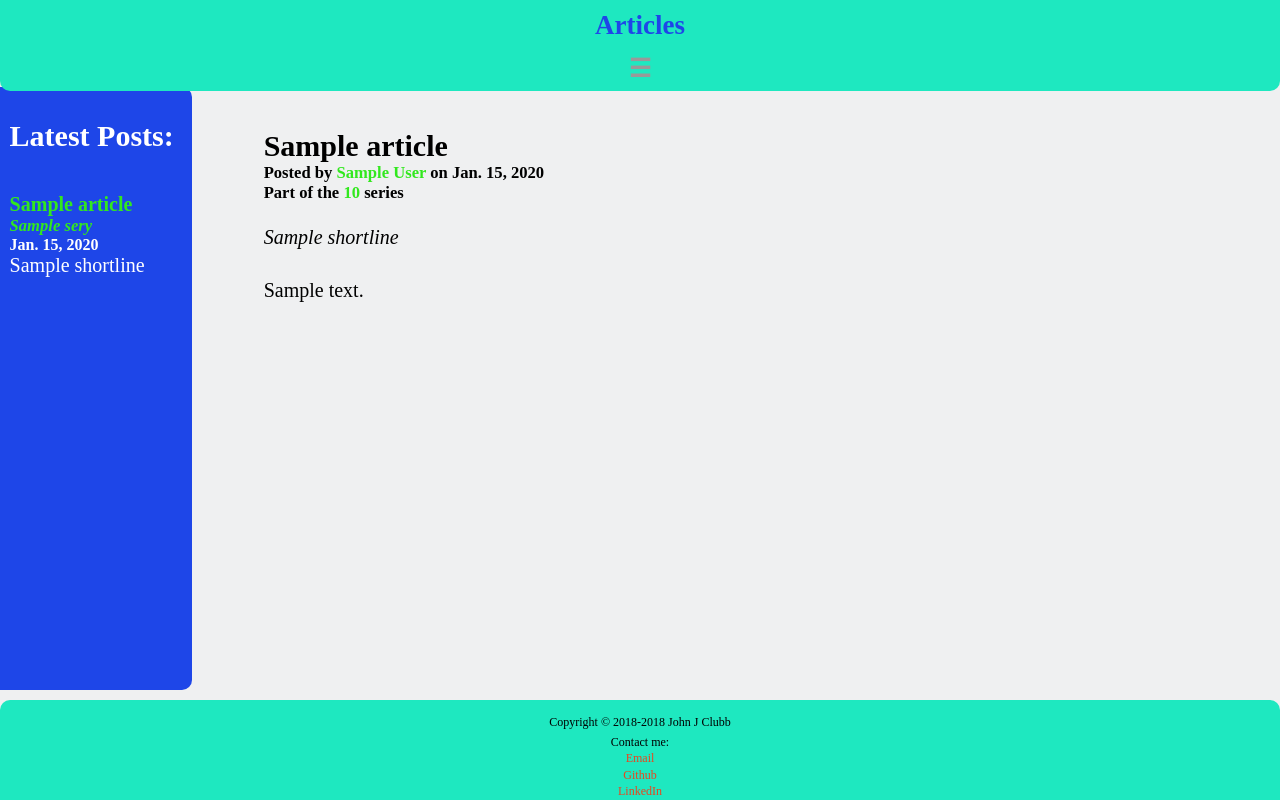
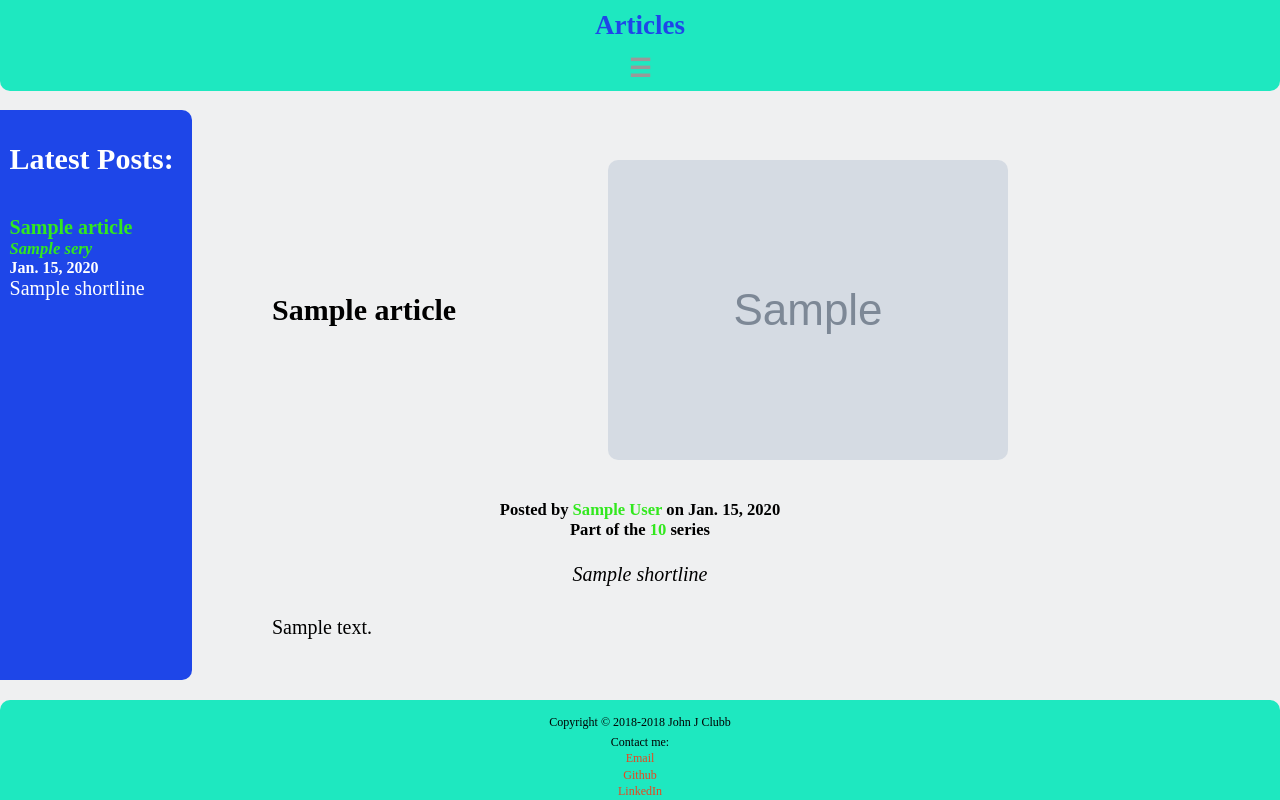
Before and after one commit to JClubb3/johnj.club, a Django app: template articles/templates/articles/article_detail.html in a window 1280 px wide. Run offline with Django 3.2, Linux system fonts and the light colour scheme; the template is opened without the code that fills it: most values are stand-ins (such as "Sample title", 1, 10 or a date in 2020); grey boxes marked "Sample" are stand-in pictures.

Commit message:
Some more styling for article-cards and base.

```diff
--- a/articles/admin.py
+++ b/articles/admin.py
@@ -17,7 +17,7 @@ class SeriesInline(admin.TabularInline):
 @admin.register(Article)
 class ArticleAdmin(admin.ModelAdmin):
     list_display = ('slug', 'series', 'author', 'publish_date', 'date_modified', "enabled")
-    fields = ('title', 'enabled','series', 'shortline', 'author', 'publish_date', 'tags', 'image', 'content')
+    fields = ('title', 'enabled','series', 'shortline', 'author', 'publish_date', 'tags', 'image_raw', 'content')
     filter_horizontal = ['tags']
     list_filter = ('series', 'enabled', 'author', 'publish_date', 'date_modified', 'tags')
     #inlines = [TagInline, SeriesInline]
--- a/articles/static/articles/css/_article_card.scss
+++ b/articles/static/articles/css/_article_card.scss
@@ -12,6 +12,7 @@
     border: 1px solid $secondaryColor;
     border-radius: $standardRadius;
     background-color: white;
+    max-width: 70%;
 
     .article-card-title {
         grid-area: title;
--- /dev/null
+++ b/articles/static/articles/css/_article_detail.scss
@@ -0,0 +1,19 @@
+@import 'variables';
+
+.article-title-image {
+    display: flex;
+
+    h2 {
+        align-self: center;
+    }
+
+    img {
+        margin-left: auto;
+        border-radius: $standardRadius
+    }
+}
+
+.article-data {
+    text-align: center;
+    margin-top: $articlePaddingBase;
+}
--- a/articles/static/articles/css/_pagination.scss
+++ b/articles/static/articles/css/_pagination.scss
@@ -3,6 +3,7 @@
 .pagination {
     margin: auto auto 0 auto;
     align-self: flex-end;
+    padding-top: 30px;
 
     .page_button {
         padding: 10px 25px;
--- a/articles/static/articles/css/_variables.scss
+++ b/articles/static/articles/css/_variables.scss
@@ -3,7 +3,8 @@ $secondaryColor: #1e46e8;
 $tertiaryColor: #32e81e;
 $accentColor: #e8461e;
 
-$sidebarMargin: 50px;
+$sidebarMargin: 20px;
+$articlePaddingBase: 40px;
 $fadeInAnimationSettings: fadeIn 1.25s ease-in 0s both;
 $navBarColor: $primaryColor;
 $barColor: $secondaryColor;
--- a/articles/static/articles/css/style.css
+++ b/articles/static/articles/css/style.css
@@ -116,6 +116,28 @@
   border-radius: 10px;
 }
 
+.article-title-image {
+  display: -webkit-box;
+  display: -ms-flexbox;
+  display: flex;
+}
+
+.article-title-image h2 {
+  -ms-flex-item-align: center;
+      -ms-grid-row-align: center;
+      align-self: center;
+}
+
+.article-title-image img {
+  margin-left: auto;
+  border-radius: 10px;
+}
+
+.article-data {
+  text-align: center;
+  margin-top: 40px;
+}
+
 .series-iter {
   margin: 10px;
   padding: 10px;
@@ -192,6 +214,7 @@
   border: 1px solid #1e46e8;
   border-radius: 10px;
   background-color: white;
+  max-width: 70%;
 }
 
 .article-card .article-card-title {
@@ -274,6 +297,7 @@
   margin: auto auto 0 auto;
   -ms-flex-item-align: end;
       align-self: flex-end;
+  padding-top: 30px;
 }
 
 .pagination .page_button {
@@ -343,8 +367,8 @@ body div {
 .gridContainer {
   -ms-grid-columns: 1fr;
       grid-template-columns: 1fr;
-  -ms-grid-rows: 60px 60px 1fr 100px;
-      grid-template-rows: 60px 60px 1fr 100px;
+  -ms-grid-rows: 90px 60px 1fr 100px;
+      grid-template-rows: 90px 60px 1fr 100px;
       grid-template-areas: "header" "midbar" "content" "footer";
   overflow-y: scroll;
 }
@@ -353,9 +377,10 @@ body div {
   -ms-grid-row: 3;
   -ms-grid-column: 1;
   grid-area: content;
-  margin: 8%;
+  padding: 40px 80px;
   max-width: 800px;
-  min-height: calc(100% - 130px);
+  min-width: 100%;
+  min-height: 100%;
   display: -webkit-box;
   display: -ms-flexbox;
   display: flex;
@@ -421,18 +446,18 @@ body div {
   .gridContainer {
     -ms-grid-columns: 15% 1fr 15%;
         grid-template-columns: 15% 1fr 15%;
-    -ms-grid-rows: 0.04fr 1fr 100px;
-        grid-template-rows: 0.04fr 1fr 100px;
+    -ms-grid-rows: 90px 1fr 100px;
+        grid-template-rows: 90px 1fr 100px;
         grid-template-areas: "header header header"  "leftSidebar content rightSidebar"  "footer footer footer";
   }
   .sidebar {
     display: -ms-grid;
     display: grid;
-    margin-top: calc(50px + 10px);
+    margin-top: 20px;
     -ms-grid-row: 2;
     -ms-grid-column: 1;
     grid-area: leftSidebar;
-    height: calc(100% - 50px - 20px);
+    height: calc(100% - 20px - 20px);
     background: #1e46e8;
     -ms-flex-line-pack: start;
         align-content: start;
--- a/articles/static/articles/css/style.scss
+++ b/articles/static/articles/css/style.scss
@@ -1,6 +1,7 @@
 @import 'variables';
 @import 'navigation';
 @import 'article_list';
+@import 'article_detail';
 @import 'series_list';
 @import 'series_detail';
 @import 'article_card';
@@ -36,16 +37,17 @@ body {
 
 .gridContainer {
   grid-template-columns: 1fr;
-  grid-template-rows: 60px 60px 1fr 100px;
+  grid-template-rows: 90px 60px 1fr 100px;
   grid-template-areas: "header" "midbar" "content" "footer";
   overflow-y: scroll;
 
 
   .content {
     grid-area: content;
-    margin: 8%;
+    padding: $articlePaddingBase $articlePaddingBase * 2;
     max-width: 800px;
-    min-height: calc(100% - 130px);
+    min-width: 100%;
+    min-height: 100%;
     display: flex;
     flex-direction: column;
     opacity: 0;
@@ -104,7 +106,7 @@ body {
 
   .gridContainer {
     grid-template-columns: 15% 1fr 15%;
-    grid-template-rows: 0.04fr 1fr 100px;
+    grid-template-rows: 90px 1fr 100px;
     grid-template-areas:
     "header header header"
     "leftSidebar content rightSidebar"
@@ -113,7 +115,7 @@ body {
 
   .sidebar {
     display: grid;
-    margin-top: calc(#{$sidebarMargin} + 10px);
+    margin-top: $sidebarMargin;
     grid-area: leftSidebar;
     height: calc(100% - #{$sidebarMargin} - 20px);
     background: $barColor;
--- a/articles/templates/articles/article_detail.html
+++ b/articles/templates/articles/article_detail.html
@@ -1,10 +1,13 @@
 {% extends "articles/articles.html" %}
 
-{% block article_title %}
-    {{ article.title }}
-{% endblock %}
-
 {% block article_header %}
+    <div class="article-title-image">
+        <h2{% if not article.image_full %}style="margin:auto;"{% endif %}>{{ article.title }}</h2>
+        {% if article.image_full %}
+            <img src="{{ article.image_full.url }}">
+        {% endif %}
+    </div>
+    <div class="article-data">
         <h5>Posted by <a href="{{ article.author.get_absolute_url }}">{{ article.author }}</a> on {{ article.publish_date|date:"M. j, Y" }}</h5>
         {% if article.has_been_modified %}
             <h5><em>Last modified: {{ article.date_modified }}</em></h5>
@@ -12,10 +15,9 @@
         <h5>Part of the <a href="{{ article.series.get_absolute_url }}">{{ article.series }}</a> series</h5>
         <br>
         <em>{{ article.shortline }}</em>
+    </div>
 {% endblock %}
 
 {% block article_content %}
-    {% if article.image %}
-    {% endif %}
     {{ article.content }}
 {% endblock %}
--- a/articles/templates/articles/base.html
+++ b/articles/templates/articles/base.html
@@ -37,7 +37,6 @@
         <div class="article">
           {% block article %}
             <div class="articleHeader">
-              <h2>{% block article_title %}{% endblock %}</h2>
               {% block article_header %}{% endblock %}
             </div>
             <div class="articleContent">
```
Also changed, not shown: 1 other file. Lines whose indentation alone changed are shown as unchanged.
